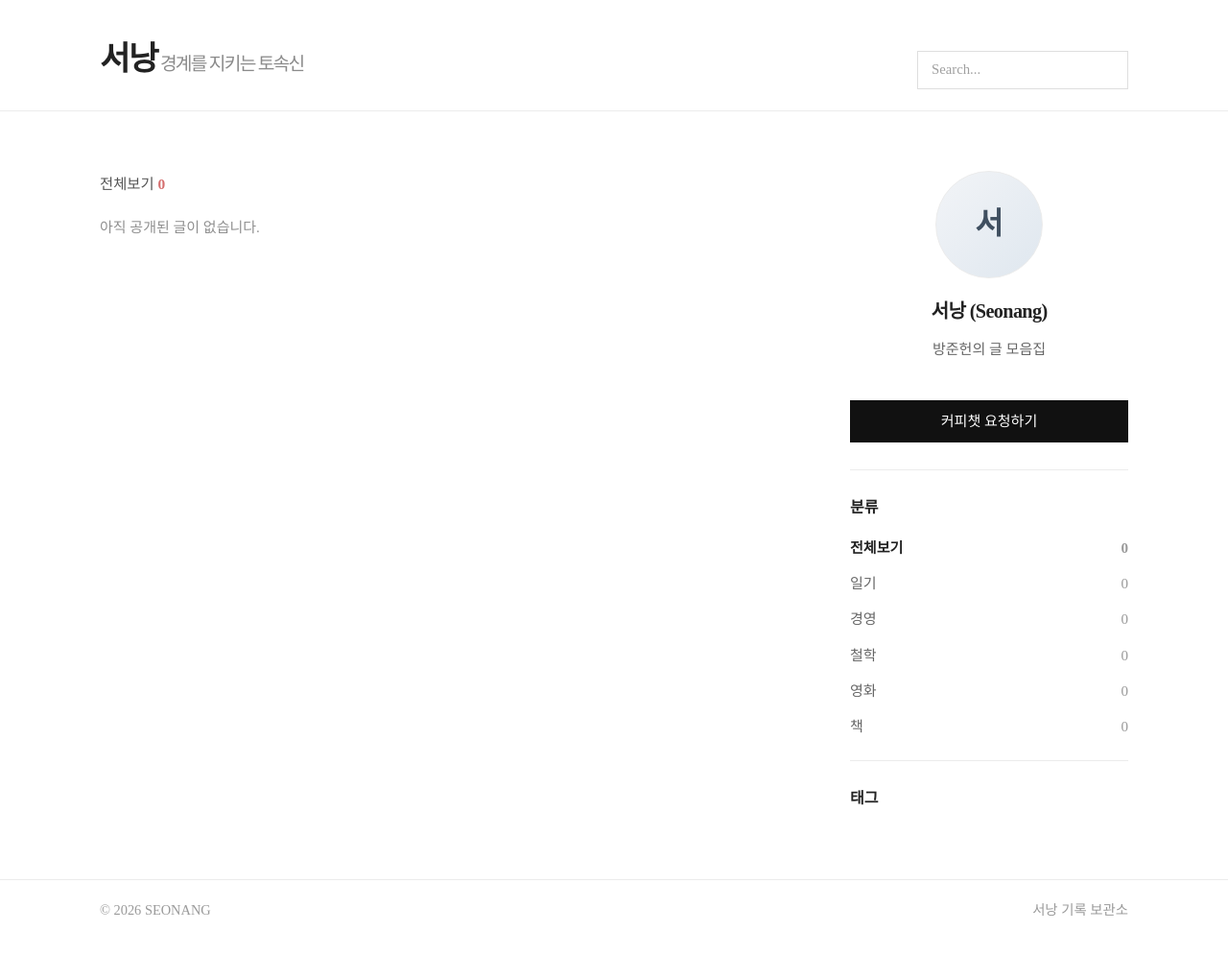
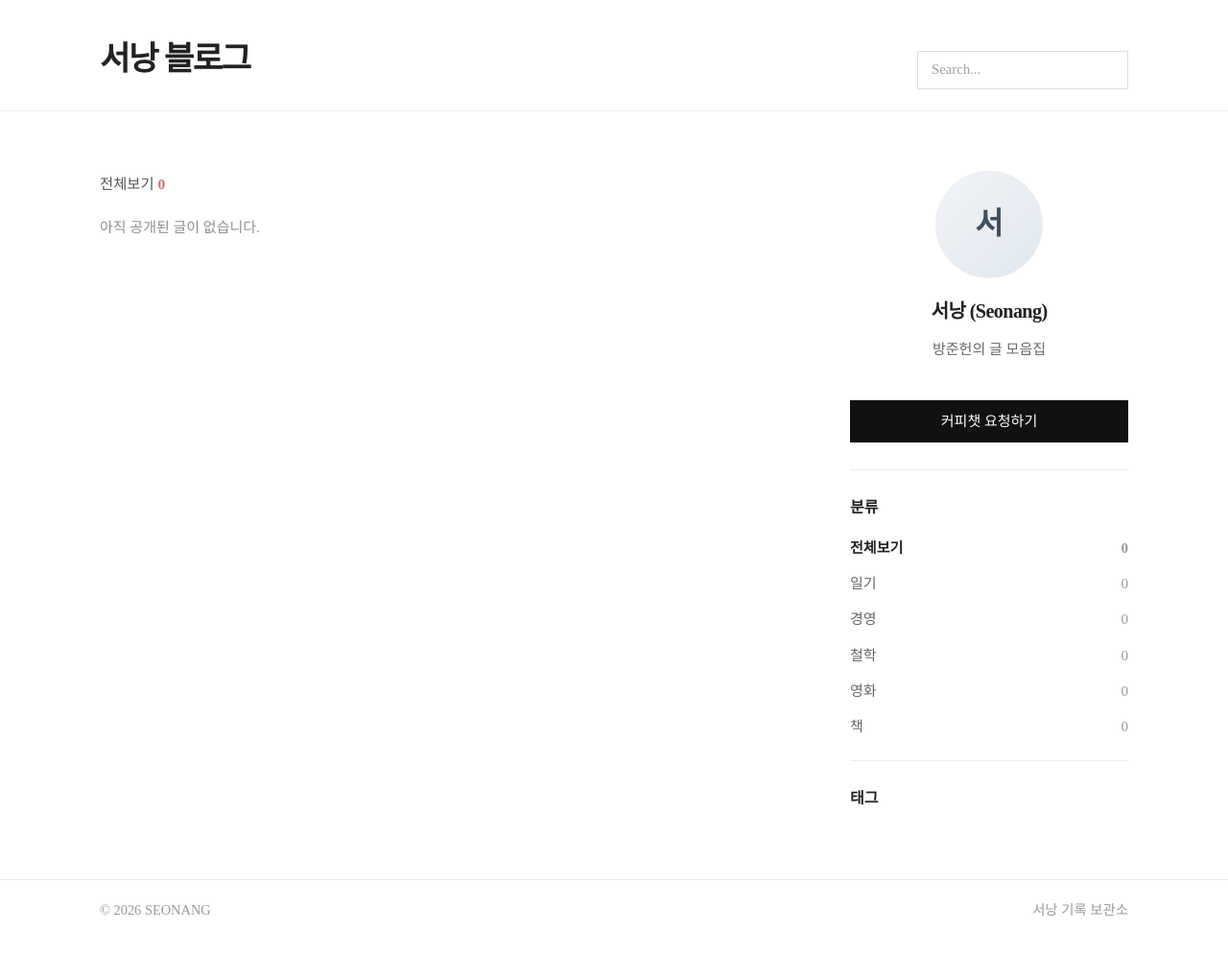
Before and after one commit to seonang/seonang.github.io, a Jekyll site: the page built from index.html, in a window 1280 px wide. Shown: the whole page at 96% size. Built offline with Jekyll 4.4.1, drawn with Linux system fonts in a browser that asks for light colours; some web fonts are replaced.

Commit message:
Update site-header.html

```diff
--- a/_includes/site-header.html
+++ b/_includes/site-header.html
@@ -1,6 +1,6 @@
 <header class="site-header">
   <div class="site-header-inner">
-    <a href="{{ '/' | relative_url }}" class="site-brand">서낭<span>   경계를 지키는 토속신</span></a>
+    <a href="{{ '/' | relative_url }}" class="site-brand">서낭 블로그<span></span></a>
 
     <form class="header-search" action="{{ '/search/' | relative_url }}" method="get">
       <input
```
